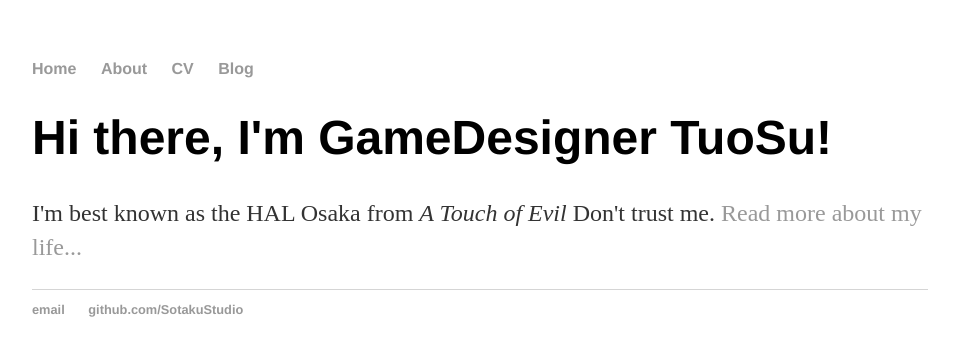
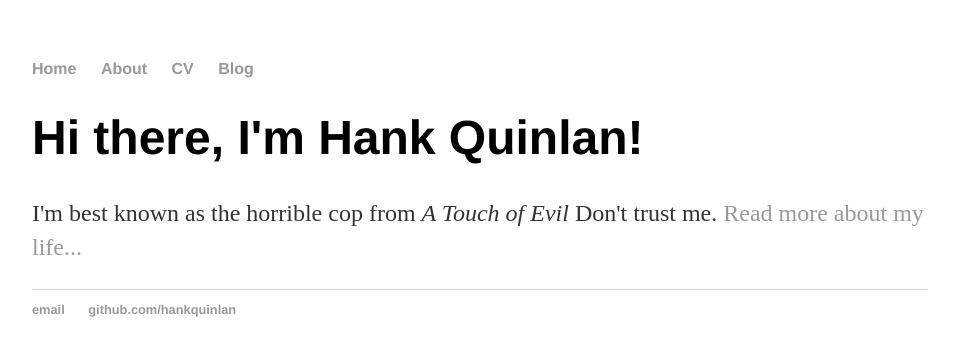
Before and after one commit to SotakuStudio/SotakuStudio.github.io, a Jekyll site: the page built from index.html, in a window 1280 px wide. Shown: the top 356 px of the page, without its empty margins (160-1115 px from the left). Built offline with Jekyll 4.4.1, drawn with Linux system fonts in a browser that asks for light colours.

Commit message:
Update index.html

```diff
--- a/index.html
+++ b/index.html
@@ -1,29 +1,8 @@
-<link rel="stylesheet" type="text/css" href="/css/main.css">
-<!DOCTYPE html>
-<html>
-    <head>
-        <title>Hank TuoSu, HAL Osaka</title>
-    </head>
-    <body>
-        <nav>
-            <ul>
-                <li><a href="/">Home</a></li>
-                <li><a href="/about">About</a></li>
-                <li><a href="/cv">CV</a></li>
-                <li><a href="/blog">Blog</a></li>
-            </ul>
-        </nav>
-        <div class="container">
-            <div class="blurb">
-                <h1>Hi there, I'm GameDesigner TuoSu!</h1>
-                <p>I'm best known as the HAL Osaka from <em>A Touch of Evil</em> Don't trust me. <a href="/about">Read more about my life...</a></p>
-            </div><!-- /.blurb -->
-        </div><!-- /.container -->
-        <footer>
-            <ul>
-                <li><a href="mailto:su.tuo@outlook.com">email</a></li>
-                <li><a href="https://github.com/SotakuStudio">github.com/SotakuStudio</a></li>
-            </ul>
-        </footer>
-    </body>
-</html>
+---
+layout: default
+title: Hank Quinlan, Horrible Cop
+---
+<div class="blurb">
+    <h1>Hi there, I'm Hank Quinlan!</h1>
+    <p>I'm best known as the horrible cop from <em>A Touch of Evil</em> Don't trust me. <a href="/about">Read more about my life...</a></p>
+</div><!-- /.blurb -->
```
